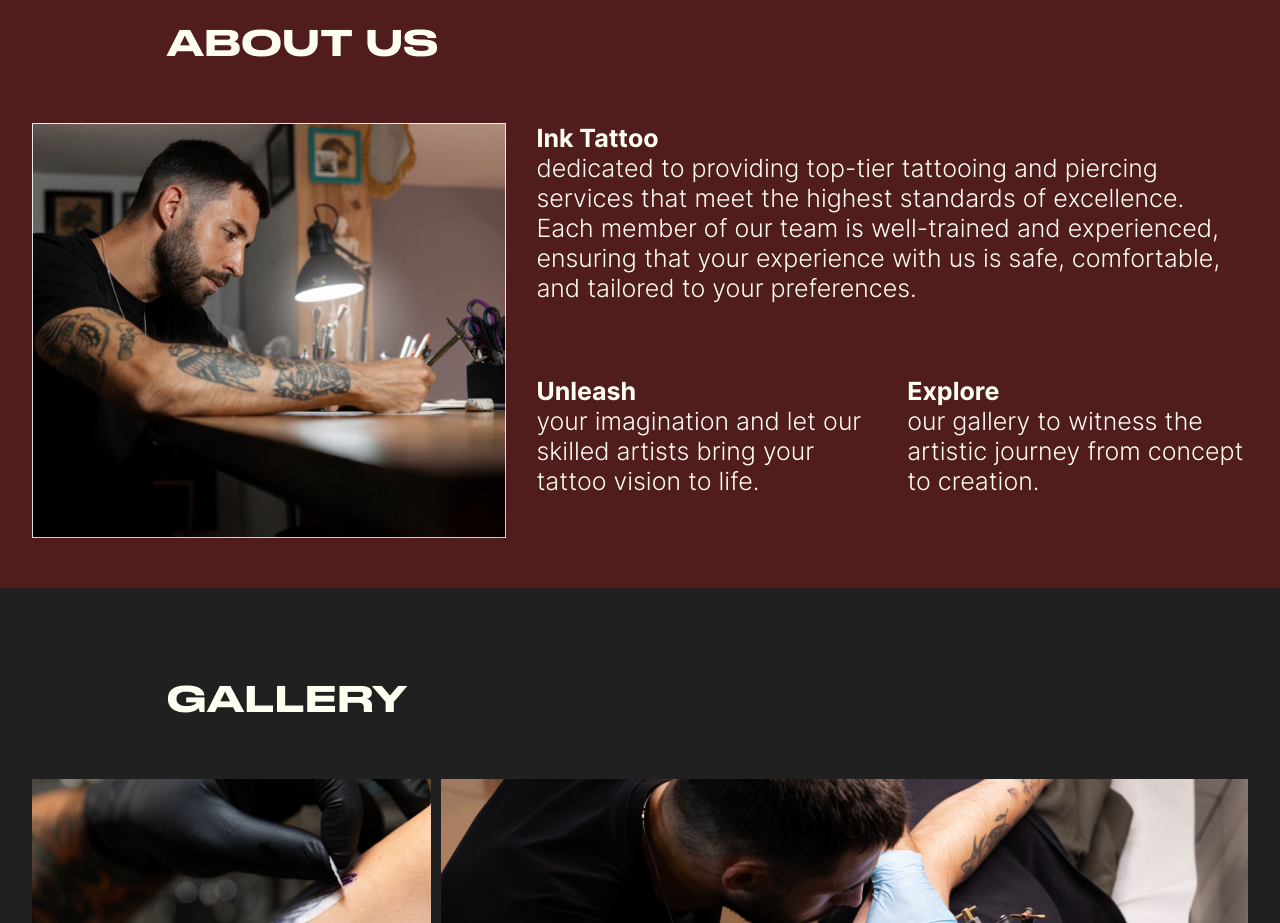
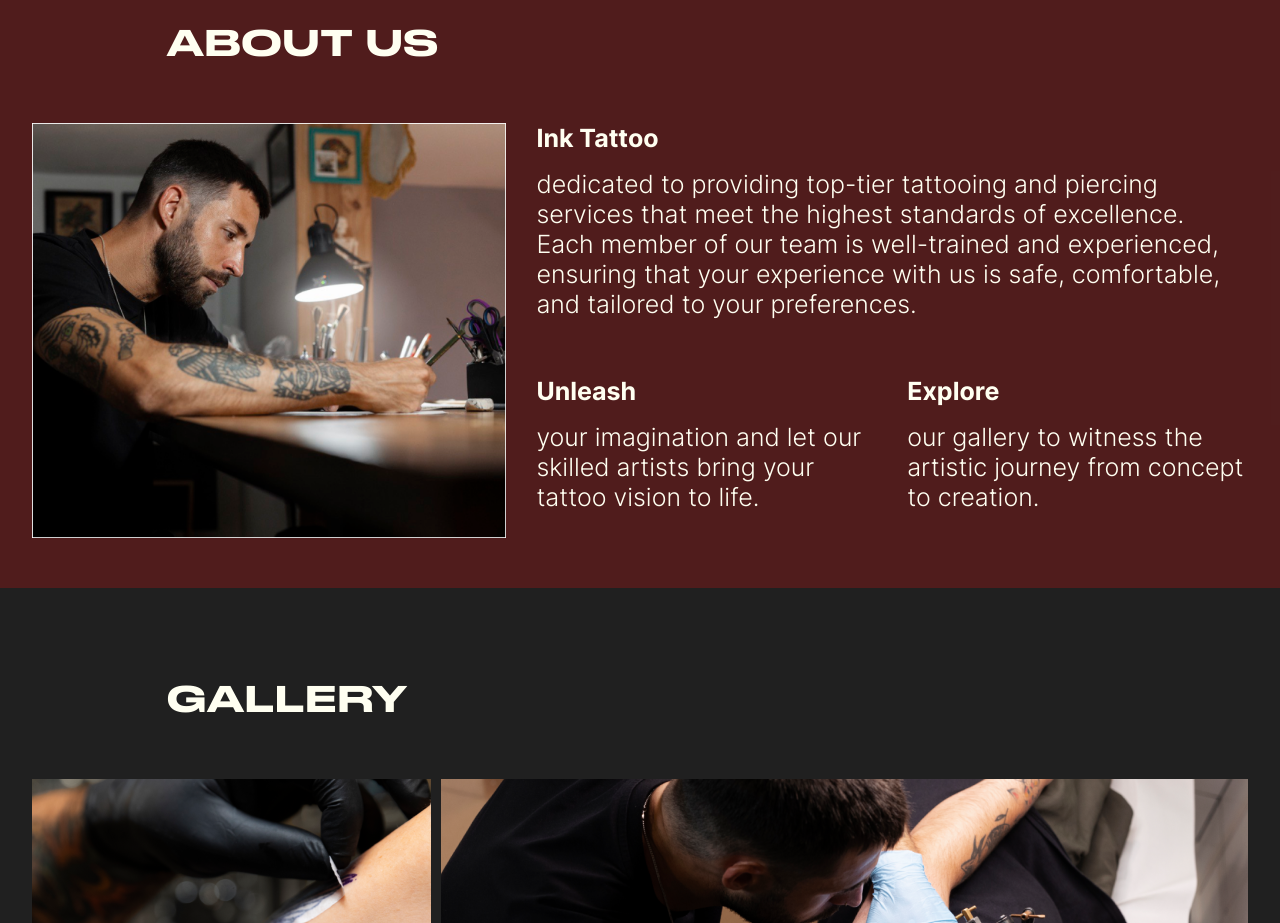
Before and after one commit to GenaPlem/ink_tattoo_next, a Next.js app: page / in a window 1280 px wide. Shown: the part 1100-2023 px from the top of the page. Built offline with nearby package versions, Linux system fonts and the light colour scheme.

Commit message:
Update about us styles

```diff
--- a/app/components/about/about.js
+++ b/app/components/about/about.js
@@ -17,7 +17,9 @@ export default function About() {
           </div>
           <div className={styles.about__info}>
             <p className={styles.about__description}>
-              <span>Ink Tattoo</span>
+              <span className={styles.about__description__title}>
+                Ink Tattoo
+              </span>
               <br /> dedicated to providing top-tier tattooing and piercing
               services that meet the highest standards of excellence. Each
               member of our team is well-trained and experienced, ensuring that
@@ -25,12 +27,12 @@ export default function About() {
               preferences.
             </p>
             <p className={styles.about__description}>
-              <span>Unleash</span>
+              <span className={styles.about__description__title}>Unleash</span>
               <br /> your imagination and let our skilled artists bring your
               tattoo vision to life.
             </p>
             <p className={styles.about__description}>
-              <span>Explore</span>
+              <span className={styles.about__description__title}>Explore</span>
               <br />
               our gallery to witness the artistic journey from concept to
               creation.
--- a/app/components/about/about.module.css
+++ b/app/components/about/about.module.css
@@ -22,6 +22,11 @@
 .about__description {
   font-weight: 300;
   width: calc(50% - 15px);
+}
+
+.about__description__title {
+  display: inline-block;
+  padding-bottom: 1rem;
 }
 
 .about__description:nth-child(1) {
```
